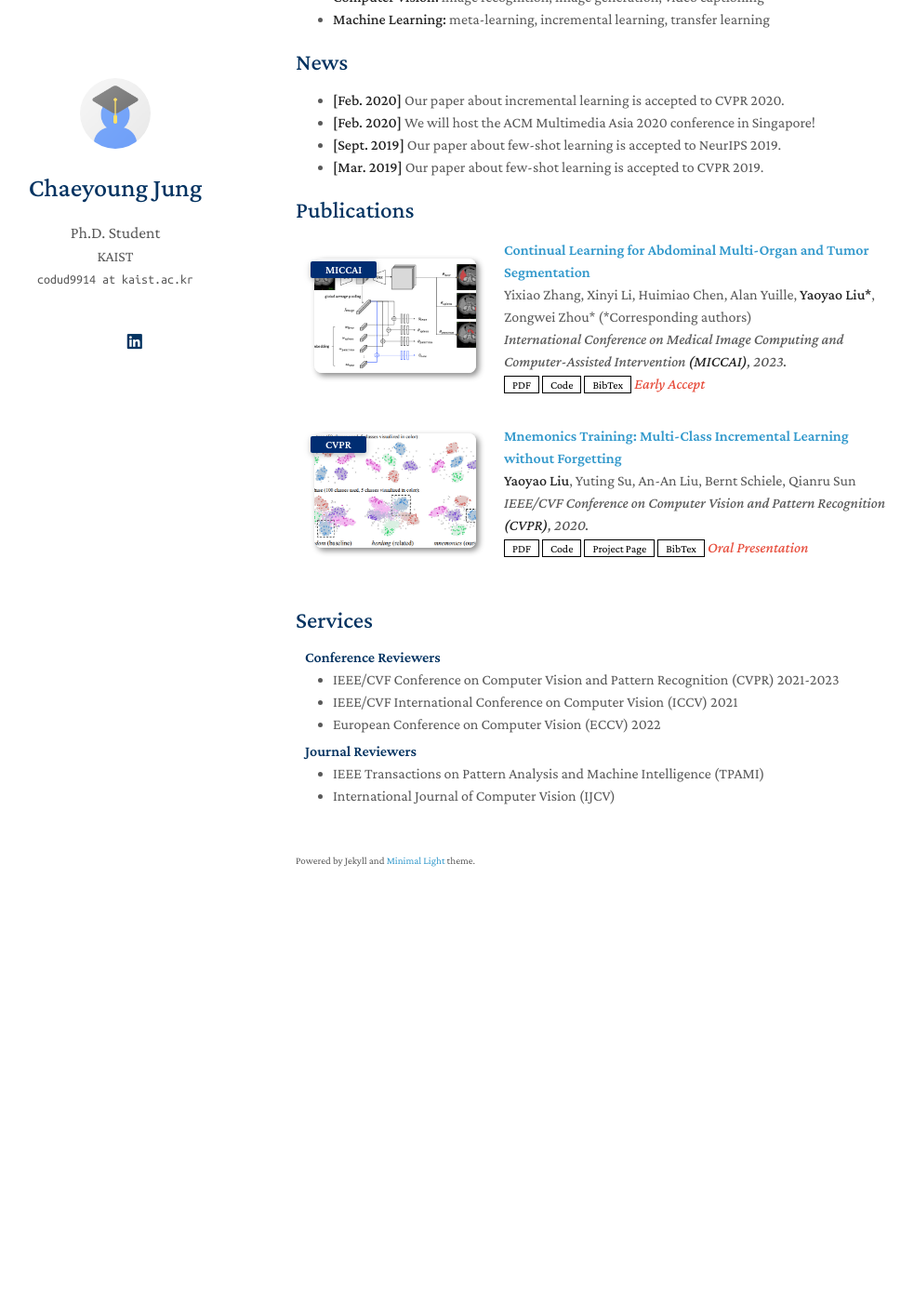
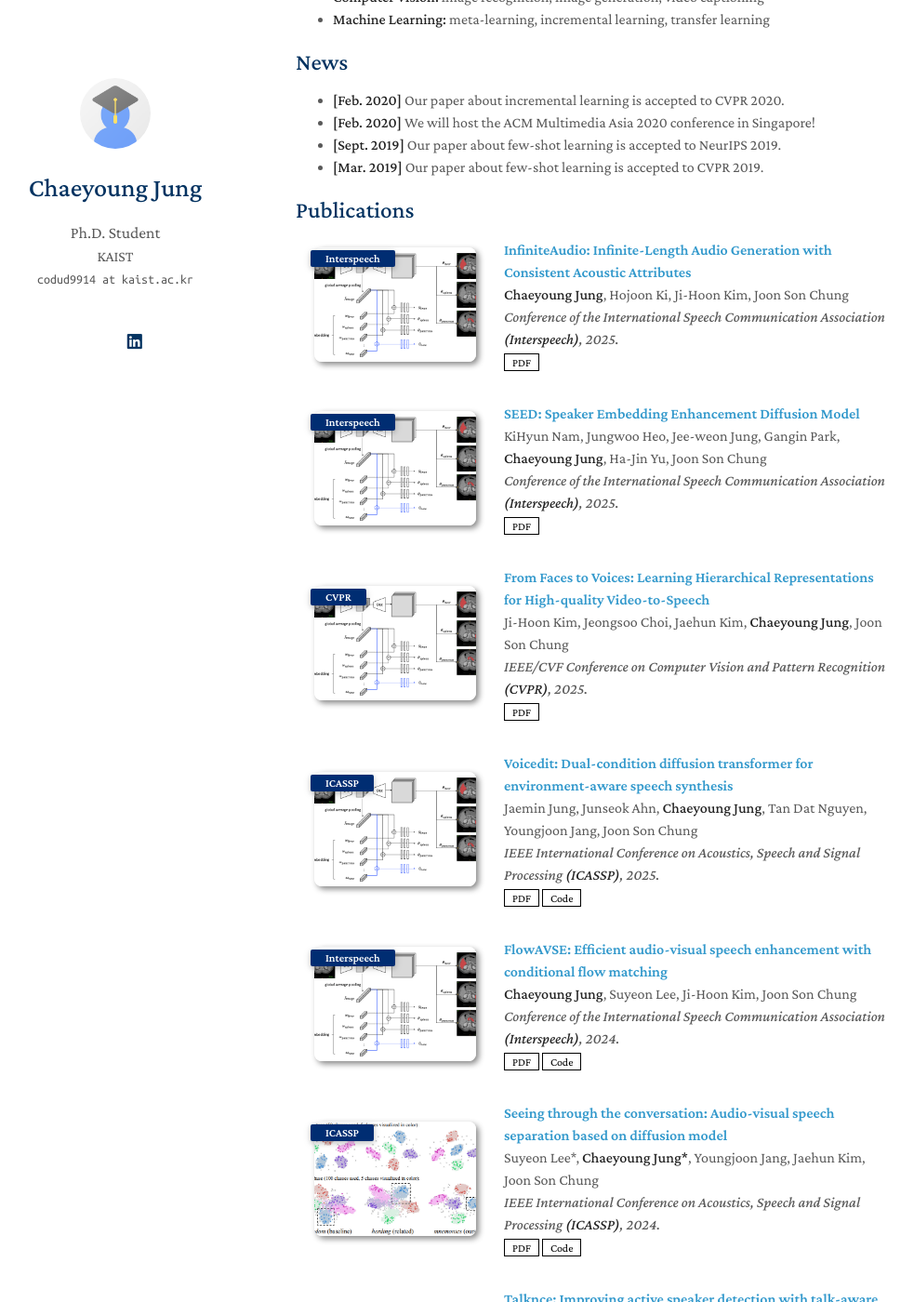
Before and after one commit to cyongong/cyongong.github.io, a Jekyll site: the page built from index.md, in a window 1280 px wide and 1400 px high, scrolled down 210 px. Shown: the whole window at 93% size, without its empty margins (152-1135 px from the left). Built offline with Jekyll 4.4.1, drawn with Linux system fonts in a browser that asks for light colours; a style sheet for code colours, icons or effects is not loaded; our own code applies the rules of GitHub Pages for plain Markdown files; before the commit the page ends 1216 px from its top, so only the background shows below that; some of the changed text lies outside the part shown.

Commit message:
Update publications.yml

```diff
--- a/_data/publications.yml
+++ b/_data/publications.yml
@@ -1,22 +1,56 @@
 main:
 
-  - title: Continual Learning for Abdominal Multi-Organ and Tumor Segmentation
-    authors: Yixiao Zhang, Xinyi Li, Huimiao Chen, Alan Yuille, <strong>Yaoyao Liu*</strong>, Zongwei Zhou* (*Corresponding authors)
-    conference_short: MICCAI
-    conference: International Conference on Medical Image Computing and Computer-Assisted Intervention <strong>(MICCAI)</strong>, 2023.
-    pdf: https://arxiv.org/pdf/2306.00988.pdf
-    code: https://github.com/MrGiovanni/ContinualLearning
-    bibtex: https://bib.yliu.me/MICCAI23.txt
+  - title: "InfiniteAudio: Infinite-Length Audio Generation with Consistent Acoustic Attributes"
+    authors: <strong>Chaeyoung Jung</strong>, Hojoon Ki, Ji-Hoon Kim, Joon Son Chung
+    conference_short: Interspeech
+    conference: Conference of the International Speech Communication Association <strong>(Interspeech)</strong>, 2025.
+    pdf: https://arxiv.org/abs/2505.16798
     image: ./assets/img/teaser_example_2.png
-    notes: Early Accept
 
-  - title: "Mnemonics Training: Multi-Class Incremental Learning without Forgetting"
-    authors: <strong>Yaoyao Liu</strong>, Yuting Su, An-An Liu, Bernt Schiele, Qianru Sun
+
+  - title: "SEED: Speaker Embedding Enhancement Diffusion Model"
+    authors: KiHyun Nam, Jungwoo Heo, Jee-weon Jung, Gangin Park, <strong>Chaeyoung Jung</strong>, Ha-Jin Yu, Joon Son Chung
+    conference_short: Interspeech
+    conference: Conference of the International Speech Communication Association <strong>(Interspeech)</strong>, 2025.
+    pdf: https://arxiv.org/abs/2505.16798
+    image: ./assets/img/teaser_example_2.png
+
+  - title: "From Faces to Voices: Learning Hierarchical Representations for High-quality Video-to-Speech"
+    authors: Ji-Hoon Kim, Jeongsoo Choi, Jaehun Kim, <strong>Chaeyoung Jung</strong>, Joon Son Chung
     conference_short: CVPR
-    conference: IEEE/CVF Conference on Computer Vision and Pattern Recognition <strong>(CVPR)</strong>, 2020.
-    pdf: https://arxiv.org/pdf/2002.10211.pdf
-    code: https://github.com/yaoyao-liu/class-incremental-learning/tree/main/mnemonics-training
-    page: https://class-il.mpi-inf.mpg.de/mnemonics/
-    bibtex: https://class-il.mpi-inf.mpg.de/mnemonics/
-    notes: Oral Presentation
+    conference: IEEE/CVF Conference on Computer Vision and Pattern Recognition <strong>(CVPR)</strong>, 2025.
+    pdf: https://arxiv.org/abs/2503.16956
+    image: ./assets/img/teaser_example_2.png
+
+
+  - title: "Voicedit: Dual-condition diffusion transformer for environment-aware speech synthesis"
+    authors: Jaemin Jung, Junseok Ahn, <strong>Chaeyoung Jung</strong>, Tan Dat Nguyen, Youngjoon Jang, Joon Son Chung
+    conference_short: ICASSP
+    conference: IEEE International Conference on Acoustics, Speech and Signal Processing <strong>(ICASSP)</strong>, 2025.
+    pdf: https://arxiv.org/abs/2412.19259
+    code: https://github.com/kaistmm/VoiceDiT
+    image: ./assets/img/teaser_example_2.png
+
+  - title: "FlowAVSE: Efficient audio-visual speech enhancement with conditional flow matching"
+    authors: <strong>Chaeyoung Jung</strong>, Suyeon Lee, Ji-Hoon Kim, Joon Son Chung
+    conference_short: Interspeech
+    conference: Conference of the International Speech Communication Association <strong>(Interspeech)</strong>, 2024.
+    pdf: https://arxiv.org/abs/2406.09286
+    code: https://github.com/kaistmm/FlowAVSE
+    image: ./assets/img/teaser_example_2.png
+
+  - title: "Seeing through the conversation: Audio-visual speech separation based on diffusion model"
+    authors: Suyeon Lee*, <strong>Chaeyoung Jung*</strong>, Youngjoon Jang, Jaehun Kim, Joon Son Chung
+    conference_short: ICASSP
+    conference: IEEE International Conference on Acoustics, Speech and Signal Processing <strong>(ICASSP)</strong>, 2024.
+    pdf: https://arxiv.org/abs/2310.19581
+    code: https://github.com/kaistmm/AVDiffuSS
     image: ./assets/img/teaser_example.png
+
+  - title: "Talknce: Improving active speaker detection with talk-aware contrastive learning"
+    authors: <strong>Chaeyoung Jung*</strong>, Suyeon Lee*, Kihyun Nam, Kyeongha Rho, You Jin Kim, Youngjoon Jang, Joon Son Chung
+    conference_short: ICASSP
+    conference: IEEE International Conference on Acoustics, Speech and Signal Processing <strong>(ICASSP)</strong>, 2024.
+    pdf: https://arxiv.org/abs/2309.12306
+    code: https://github.com/kaistmm/TalkNCE
+    image: ./assets/img/teaser_example_2.png
```
